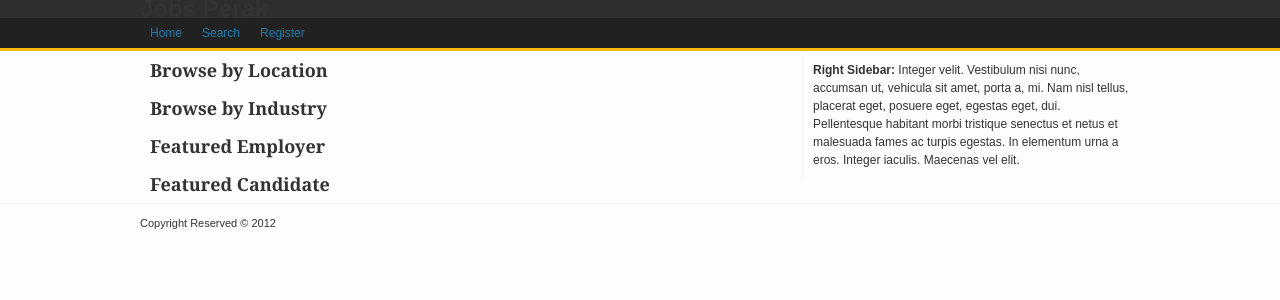
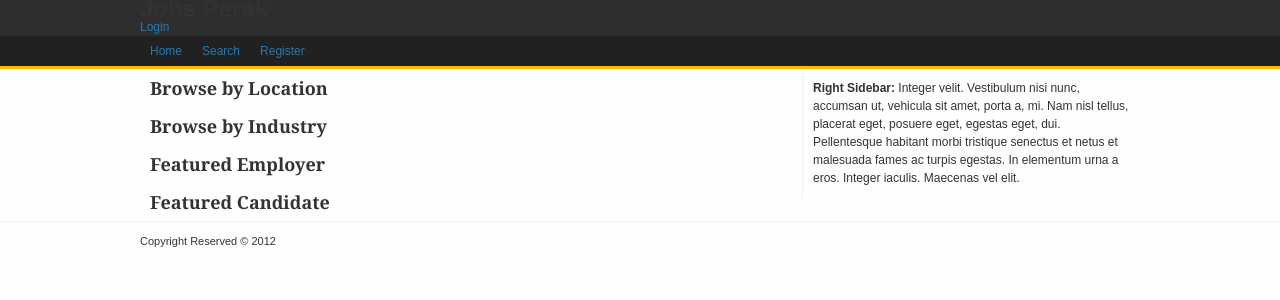
Before and after one commit to salasiah/https---github.com-rcm-dev-jobsperak, a PHP site: page / in a window 1280 px wide. Shown: the top 300 px of the page. Run offline with PHP 8.4, Linux system fonts and the light colour scheme.

Commit message:
* Added top logo and login Bar

```diff
--- a/index.php
+++ b/index.php
@@ -16,7 +16,14 @@
 	<header id="header">
 
 		<div class="center">
-			<h1>Jobs Perak</h1>
+			<div class="left">
+				<h1>Jobs Perak</h1>
+			</div>
+
+			<div class="right">
+				<a href="#" title="Login">Login</a>
+			</div>
+			<div class="clear"></div>
 		</div><!-- .center -->
 
 		<nav id="menu">
```
